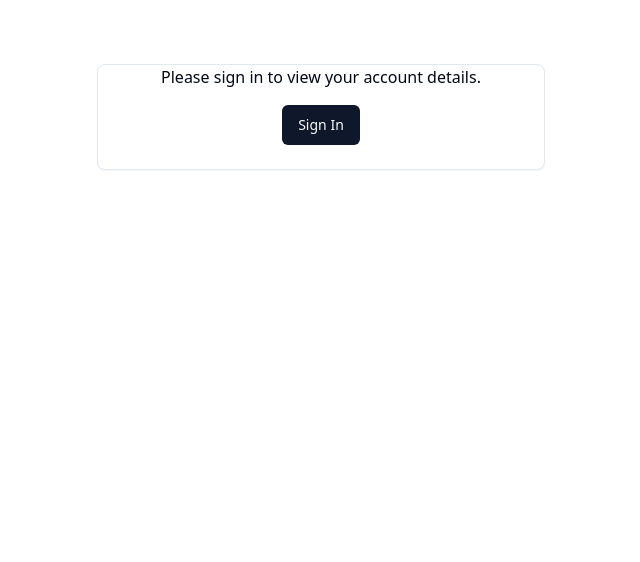
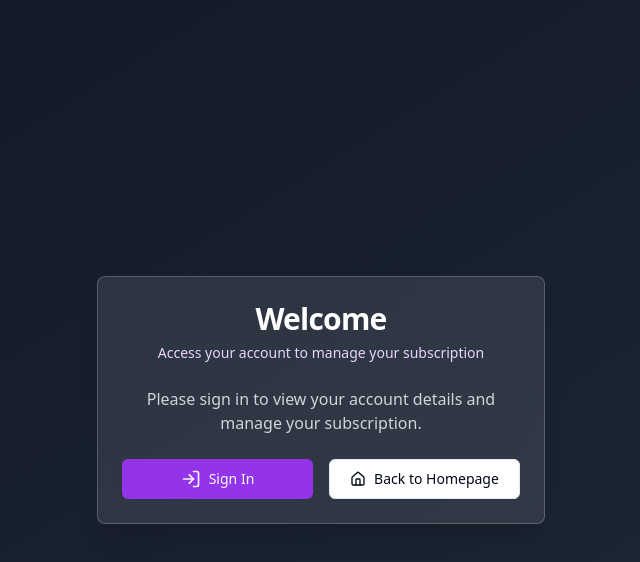
Before and after one commit to LPDarkGun/ecommercebox, a Next.js app: page /account in a window 1280 px wide. Shown: the top 562 px of the page, without its empty margins (319-959 px from the left). Built offline with nearby package versions, Linux system fonts and the light colour scheme; no server answers.

Commit message:
askhdawe

```diff
--- a/pages/account.js
+++ b/pages/account.js
@@ -22,6 +22,7 @@ import { Avatar, AvatarFallback, AvatarImage } from "@/components/ui/avatar"
 import { Separator } from "@/components/ui/separator"
 import { useToast } from "@/components/ui/use-toast"
 import { Badge } from "@/components/ui/badge"
+import { LogIn } from "lucide-react"
 
 const Account = () => {
   const { data: session, status } = useSession()
@@ -67,15 +68,50 @@ const Account = () => {
 
   if (!session) {
     return (
-      <div className="container mx-auto py-16 px-4 text-center">
-        <Card className="max-w-md mx-auto">
-          <CardContent>
-            <p className="mb-4">Please sign in to view your account details.</p>
-            <Button asChild>
-              <Link href="/sign-in">Sign In</Link>
-            </Button>
-          </CardContent>
-        </Card>
+      <div className="mx-auto py-16 px-4 bg-gradient-to-br from-gray-900 to-gray-800 min-h-screen flex items-center justify-center">
+        <motion.div
+          initial={{ opacity: 0, y: 20 }}
+          animate={{ opacity: 1, y: 0 }}
+          transition={{ duration: 0.5 }}
+          className="w-full max-w-md"
+        >
+          <Card className="backdrop-blur-lg bg-white/10 border-white/20 shadow-xl">
+            <CardHeader>
+              <CardTitle className="text-3xl font-bold text-white text-center">
+                Welcome
+              </CardTitle>
+              <CardDescription className="text-purple-200 text-center">
+                Access your account to manage your subscription
+              </CardDescription>
+            </CardHeader>
+            <CardContent className="text-center">
+              <p className="mb-6 text-gray-300">
+                Please sign in to view your account details and manage your
+                subscription.
+              </p>
+              <div className="grid grid-cols-1 sm:grid-cols-2 gap-4 mt-6">
+                <Button
+                  asChild
+                  className="w-full bg-purple-600 hover:bg-purple-700 transition-colors duration-300"
+                >
+                  <Link
+                    href="/sign-in"
+                    className="flex items-center justify-center"
+                  >
+                    <LogIn className="mr-2 h-5 w-5" />
+                    Sign In
+                  </Link>
+                </Button>
+                <Button asChild variant="outline">
+                  <Link href="/">
+                    <Home className="mr-2 h-4 w-4" />
+                    Back to Homepage
+                  </Link>
+                </Button>
+              </div>
+            </CardContent>
+          </Card>
+        </motion.div>
       </div>
     )
   }
```
